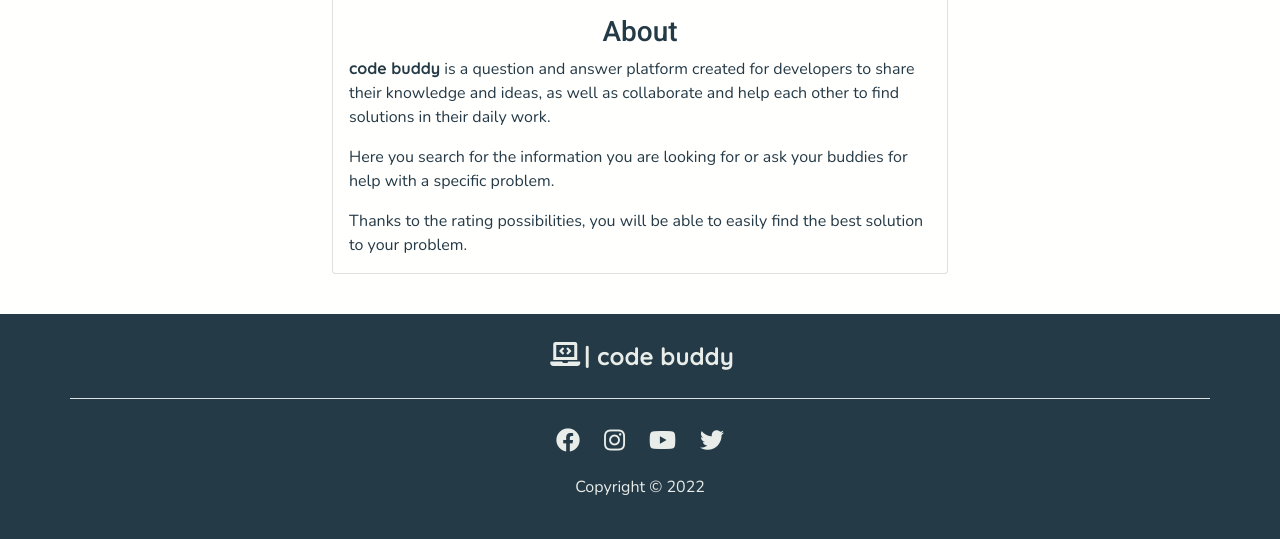
After one commit to josswe26/code-buddy, a Django app: template templates/about.html in a window 1280 px wide. The commit adds this page. Shown: the part 641-1180 px from the top of the page. Run offline with Django 3.2, Linux system fonts and the light colour scheme; the template is opened without the code that fills it, so the values that code supplies are empty.

Commit message:
Create About page

```diff
--- a/questions/urls.py
+++ b/questions/urls.py
@@ -1,5 +1,6 @@
 from . import views
 from django.urls import path
+from django.views.generic import TemplateView
 
 
 urlpatterns = [
@@ -12,4 +13,5 @@ urlpatterns = [
     path('search_results', views.SearchListView.as_view(), name='search_results'),
     path('vote_question/<int:id>', views.VoteQuestion.as_view(), name='vote_question'),
     path('vote_reply/<int:id>', views.VoteReply.as_view(), name='vote_reply'),
+    path('about', TemplateView.as_view(template_name="about.html"), name='about'),
     ]
--- /dev/null
+++ b/templates/about.html
@@ -0,0 +1,38 @@
+{% extends "base.html" %}
+
+{% block content %}
+
+<div class="container-fluid my-4">
+    <div class="row">
+        <div class="col-md-6 offset-md-3 pt-3">
+            <div class="card mb-3">
+                <img class="card-img-top"
+                    src="https://res.cloudinary.com/josswe/image/upload/v1648250349/code_buddy/about_img_d1oupj.jpg"
+                    alt="Friends sitting and working on the stairs">
+                <div class="card-body">
+
+                    <h3 class="card-title text-center">About</h3>
+
+                    <p class="card-text">
+                        <span class="logo">code buddy</span> is a question and answer platform created for
+                        developers to share their knowledge and ideas, as well as collaborate and help each
+                        other to find solutions in their daily work.
+                    </p>
+
+                    <p class="card-text">
+                        Here you search for the information you are looking for or ask your buddies for help with a
+                        specific problem.
+                    </p>
+
+                    <p class="card-text">
+                        Thanks to the rating possibilities, you will be able to easily find the best solution to your
+                        problem.
+                    </p>
+
+                </div>
+            </div>
+        </div>
+    </div>
+</div>
+
+{% endblock %}
--- a/templates/base.html
+++ b/templates/base.html
@@ -49,6 +49,9 @@
                             style="--bs-scroll-height: 100px;">
                             <li class="nav-item">
                                 <a class="nav-link" aria-current="page" href="{% url 'home' %}">Home</a>
+                            </li>
+                            <li class="nav-item">
+                                <a class="nav-link" href="{% url 'about' %}">About</a>
                             </li>
                             {% if user.is_authenticated %}
                             <li class="nav-item">
```
